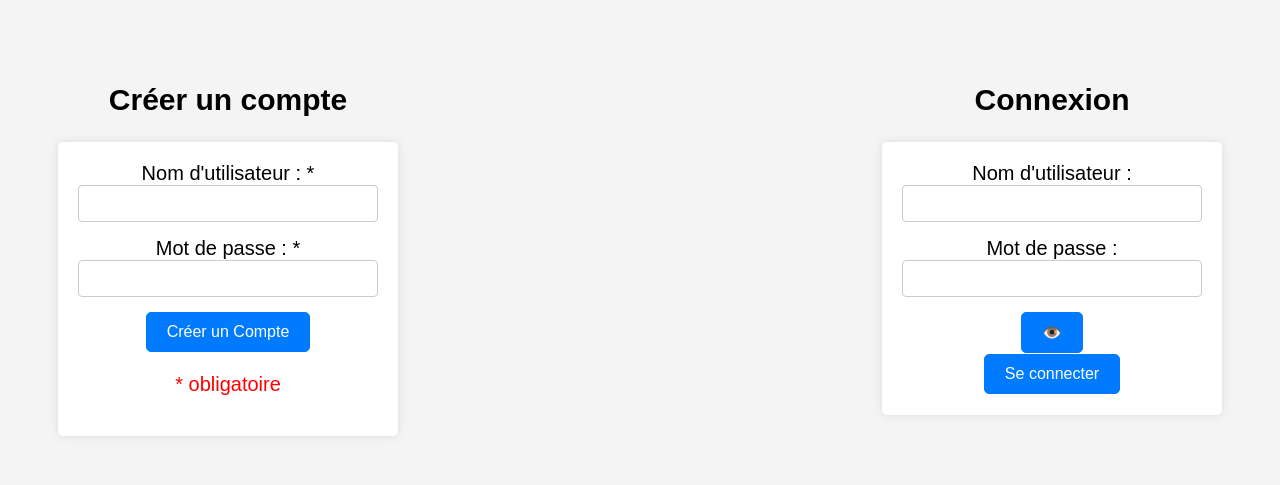
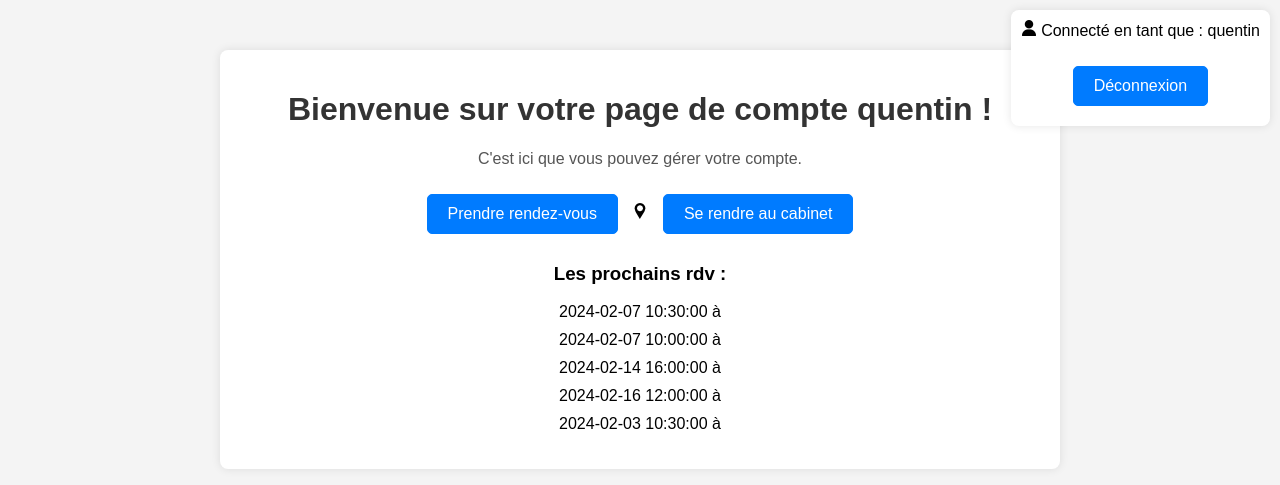
Before and after one commit to quentinmd/rdv-site-medical, a Flask app: page /compte in a window 1280 px wide. Shown: the top 485 px of the page. Run offline with Flask 3, Linux system fonts and the light colour scheme; a user stored in the database is signed in; data comes from the database, SQL or seed files in the repository.

Commit message:
Update compte.html

```diff
--- a/templates/compte.html
+++ b/templates/compte.html
@@ -4,55 +4,41 @@
     <meta charset="UTF-8">
     <meta name="viewport" content="width=device-width, initial-scale=1.0">
     <link rel="shortcut icon" href="https://i.postimg.cc/PrS877rS/Cabinet-accueil-icone-action.webp" type="image/x-icon">
-    <link rel="stylesheet" href="{{ url_for('static', filename='styles.css') }}" />
-    <title>Formulaire de Connexion</title>
+    <link rel="stylesheet" href="{{ url_for('static', filename='styles_compte.css') }}" />
+    <title>Page de Compte</title>
 </head>
 <body>
-    <div id="Global">
-        <div id="gauche">
-            <h2>Créer un compte</h2>
-
-            <form action="/register" method="post">
-                <label for="new_username">Nom d'utilisateur : *</label>
-                <input type="text" id="new_username" name="new_username" required>
-
-                <label for="new_password">Mot de passe : *</id></label>
-                <input type="password" id="new_password" name="new_password" required>
-
-                <button class="button" type="submit">Créer un Compte</button>
-                <p id="red">* obligatoire</p>
-            </form>
-        </div>
-
-        <div id="droite">
-            <h2>Connexion</h2>
-            {% if error %}
-            <p style="color: red;">{{ error }}</p>
-            {% endif %}
-
-            <form action="/login" method="post">
-                <label for="username">Nom d'utilisateur :</label>
-                <input type="text" id="username" name="username" required>
-
-                <label for="password">Mot de passe :</label>
-                <div class="password-container">
-                    <input type="password" id="password" name="password" required>
-                    <button class ="button" type="button" id="togglePassword" class="eye">👁️</button>
-                </div>
-                <button class="button" type="submit">Se connecter</button>
-            </form>
-        </div>
+  <div class="container">
+    <div id="compte" class="user-info">
+      <img src="assets/user.png" <p> Connecté en tant que : {{ current_user.username }}</p>
+      <a href="{{ url_for('logout') }}" class="button">Déconnexion</a>
     </div>
-    <script>
-        document.addEventListener('DOMContentLoaded', function () {
-            const passwordInput = document.getElementById('password');
-            const togglePasswordButton = document.getElementById('togglePassword');
-
-            togglePasswordButton.addEventListener('click', function () {
-                const type = passwordInput.getAttribute('type') === 'password' ? 'text' : 'password';
-                passwordInput.setAttribute('type', type);
-            });
-        });
-    </script>
+    <h1>Bienvenue sur votre page de compte {{ username }} !</h1>
+    <p>C'est ici que vous pouvez gérer votre compte.</p>
+    <a href="/prendre-rdv" class="button">Prendre rendez-vous</a>
+    <img src="assets/location-pointer.png"> <a href="https://maps.app.goo.gl/4YGSsyFVmBs8YS2x5" class="button" target="_blank">Se rendre au cabinet</a>
+    <ul class="liste">
+      <h3>Les prochains rdv :</h3>
+      {% for rdv in rendez_vous %}
+        <li>
+          {% if rdv[0] is string %}
+          {{ rdv[0] }} à {{ rdv[1] }}
+          {% else %}
+          {{ rdv[0].strftime('%d %B %Y à %H:%M') }}
+          {% endif %}
+          <!-- Vérifiez si le tuple a un élément à l'index 2 avant d'y accéder -->
+          {% if rdv|length >= 3 %}
+          <form action="{{ url_for('modifier_rdv', rdv_id=rdv[2]) }}" method="post" style="display:inline;">
+              <button type="submit" class="modifier-button">Modifier</button>
+          </form>
+          <form action="{{ url_for('supprimer_rdv', rdv_id=rdv[2]) }}" method="post" style="display:inline;">
+              <button type="submit" class="supprimer-button">Supprimer</button>
+          </form>
+          <img src="{{ url_for('static', filename='qr_codes/' + rdv[2] + '.png') }}" alt="QR Code">
+          {% endif %}
+        </li>
+        {% endfor %}
+    </ul>
+  </div>
 </body>
 </html>
```
